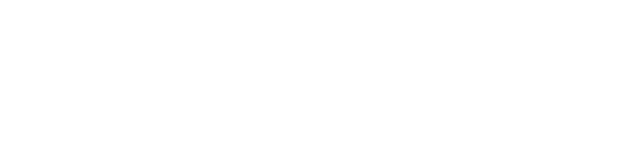
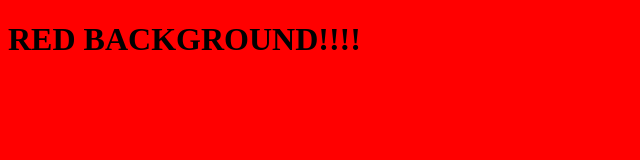
Before and after one commit to cooperfirewalk/test_rep, a plain HTML site: page index.html in a window 1280 px wide. Shown: the whole page, without its empty margins (0-640 px from the left). Drawn offline with Linux system fonts and the light colour scheme.

Commit message:
red back

```diff
--- a/index.html
+++ b/index.html
@@ -4,8 +4,9 @@
     <meta charset="UTF-8">
     <meta name="viewport" content="width=device-width, initial-scale=1.0">
     <title>Document</title>
+    <link rel="stylesheet" href="./styles.css">
 </head>
 <body>
-
+    <h1>RED BACKGROUND!!!!</h1>
 </body>
 </html>
```
